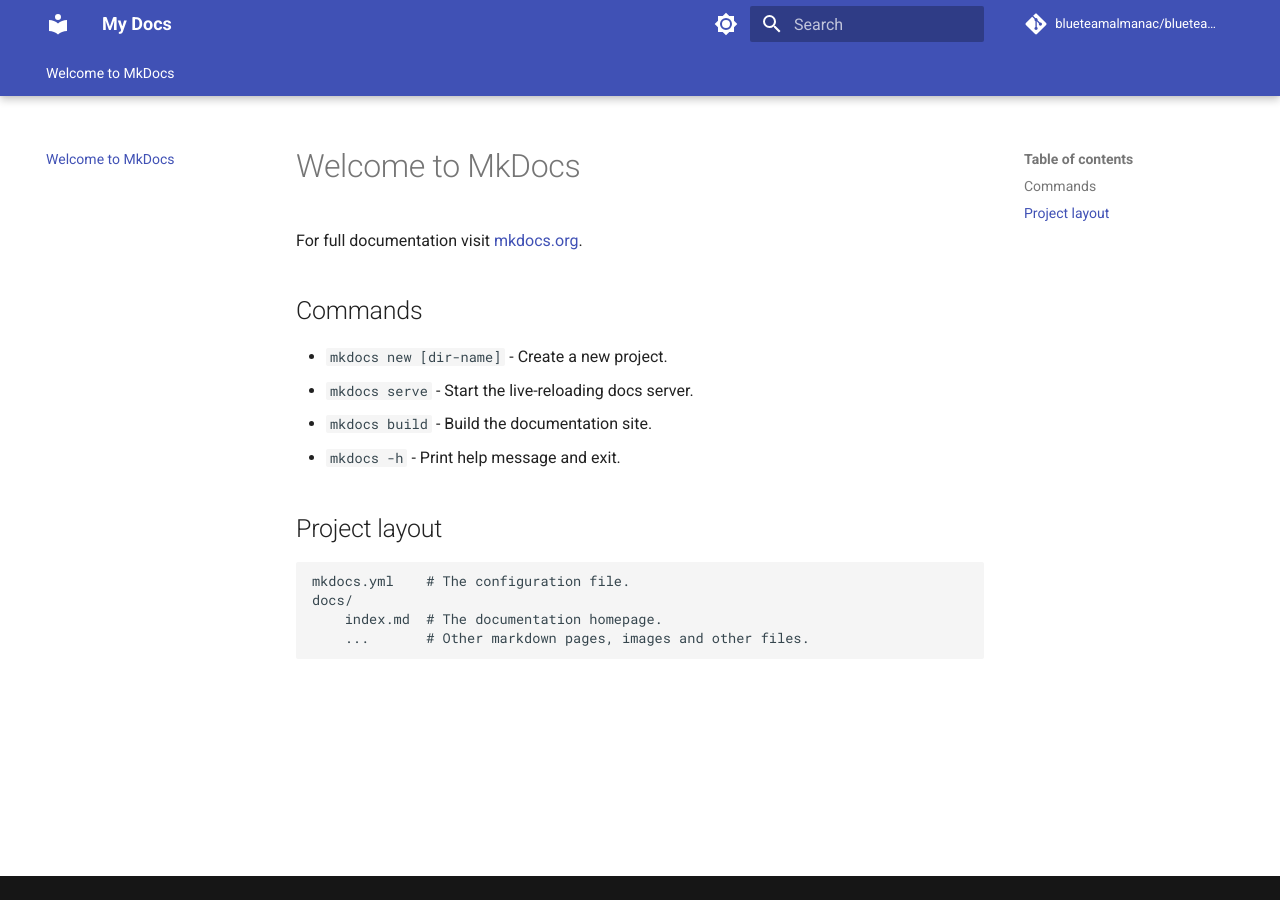
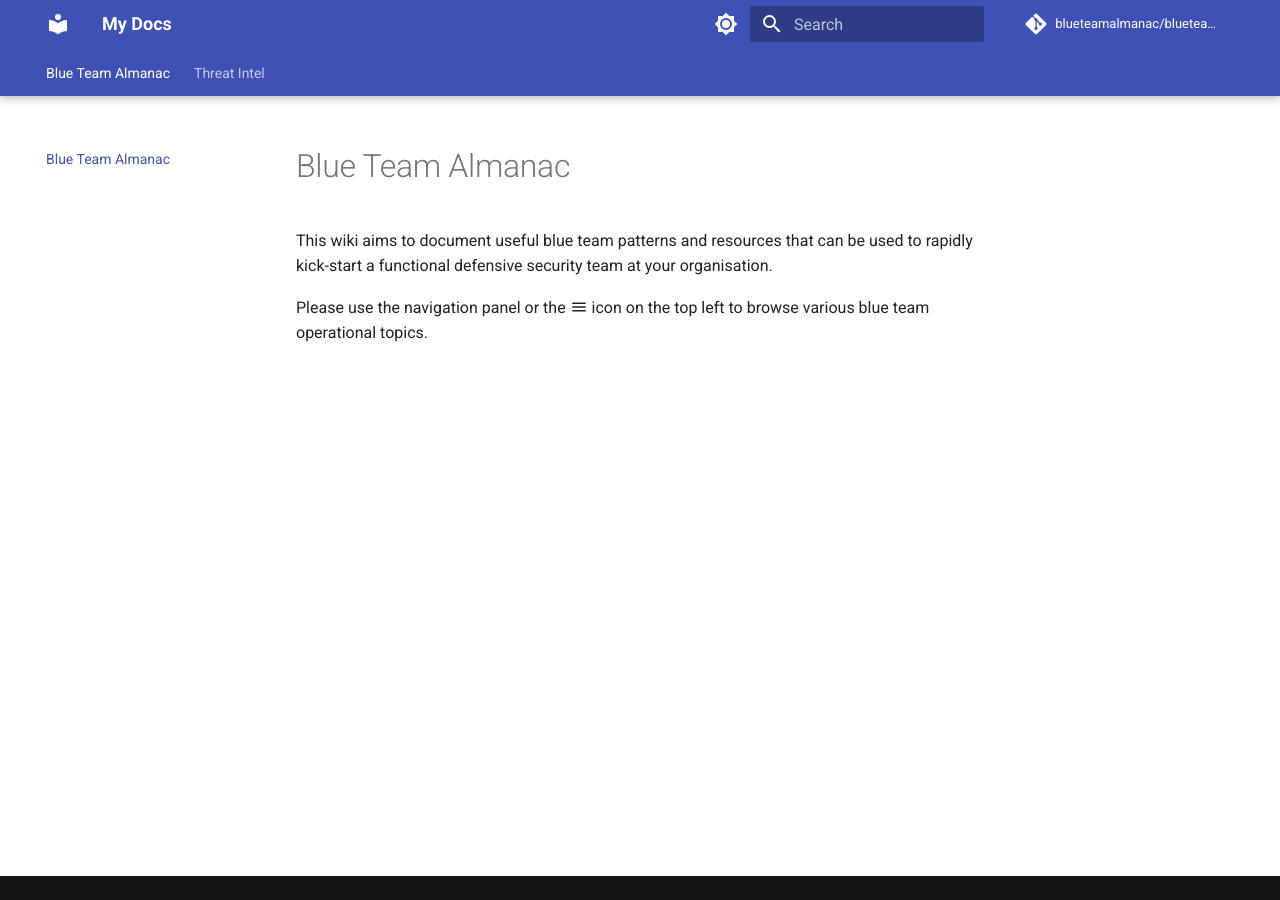
Before and after one commit to blueteamalmanac/blueteamalmanac.github.io, an MkDocs documentation site: the page built from docs/index.md, in a window 1280 px wide. Built offline with MkDocs 1.6.1 and Material for MkDocs 9.7.7, drawn with Linux system fonts in a browser that asks for light colours; comment, search, counter and statistics services are not loaded.

Commit message:
add threat intel resources

```diff
--- a/docs/index.md
+++ b/docs/index.md
@@ -1,17 +1,5 @@
-# Welcome to MkDocs
+# Blue Team Almanac
 
-For full documentation visit [mkdocs.org](https://www.mkdocs.org).
+This wiki aims to document useful blue team patterns and resources that can be used to rapidly kick-start a functional defensive security team at your organisation.
 
-## Commands
-
-* `mkdocs new [dir-name]` - Create a new project.
-* `mkdocs serve` - Start the live-reloading docs server.
-* `mkdocs build` - Build the documentation site.
-* `mkdocs -h` - Print help message and exit.
-
-## Project layout
-
-    mkdocs.yml    # The configuration file.
-    docs/
-        index.md  # The documentation homepage.
-        ...       # Other markdown pages, images and other files.
+Please use the navigation panel or the :material-menu: icon on the top left to browse various blue team operational topics.
--- a/mkdocs.yml
+++ b/mkdocs.yml
@@ -3,6 +3,7 @@
 repo_name: blueteamalmanac/blueteamalmanac.github.io
 plugins:
   - search
+  - glightbox
 theme:
   name: material
   palette:
@@ -27,3 +28,11 @@
     - navigation.top
 extra:
   generator: false
+
+markdown_extensions:
+  - attr_list
+  - footnotes
+  - md_in_html
+  - pymdownx.emoji:
+      emoji_index: !!python/name:materialx.emoji.twemoji
+      emoji_generator: !!python/name:materialx.emoji.to_svg
```
Also changed, not shown: docs/threatintel.md (added, +31 -0 lines).
